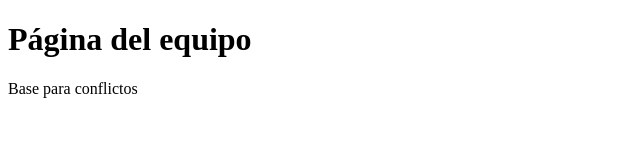
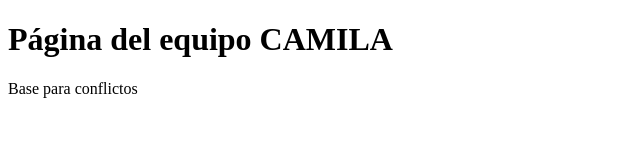
Before and after one commit to camilahurtado-1/web-conflictos, a plain HTML site: page index.html in a window 1280 px wide. Shown: the whole page, without its empty margins (0-640 px from the left). Drawn offline with Linux system fonts and the light colour scheme.

Commit message:
feat: personalizo título en h1

```diff
--- a/index.html
+++ b/index.html
@@ -1,3 +1,3 @@
 <!doctype html><title>Equipo</title>
-<h1>Página del equipo</h1>
+<h1>Página del equipo CAMILA</h1>
 <p>Base para conflictos</p>
```
